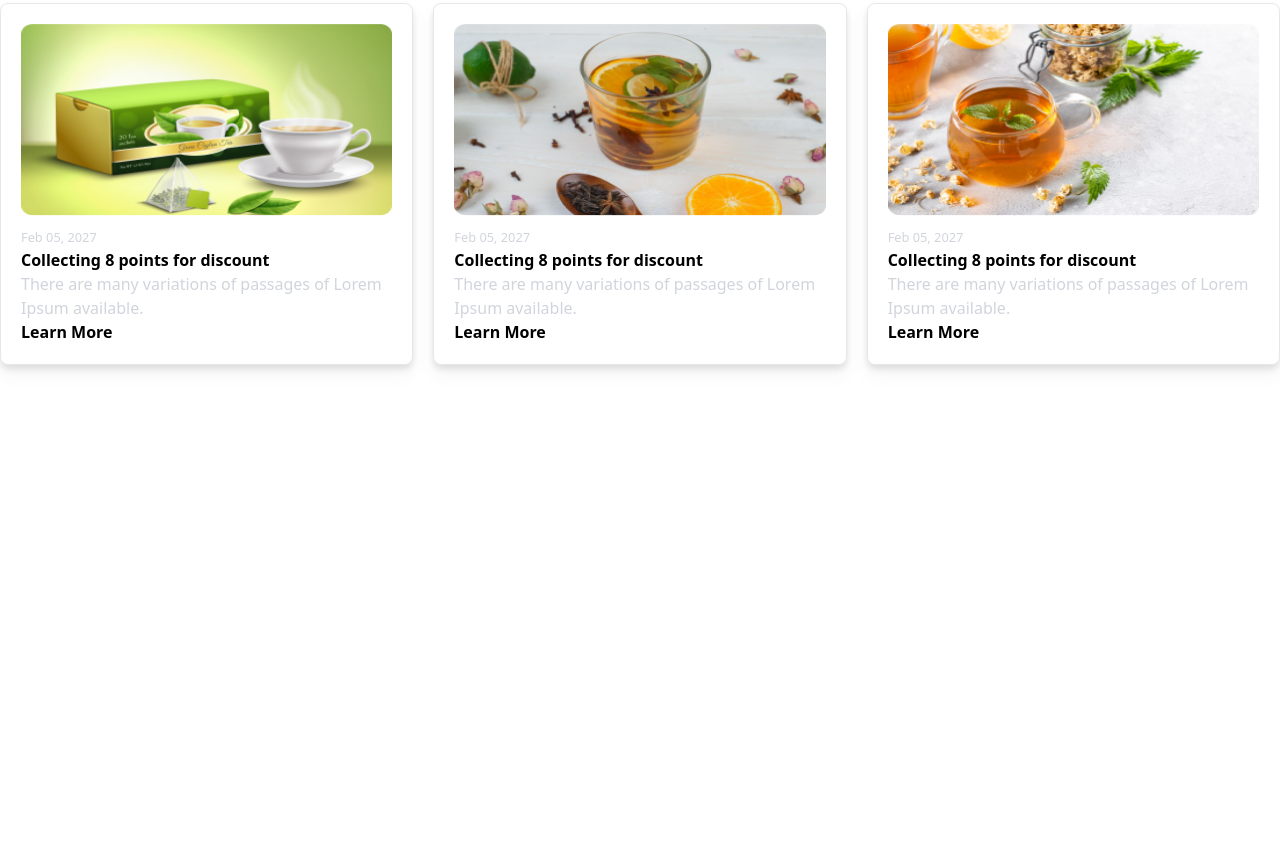
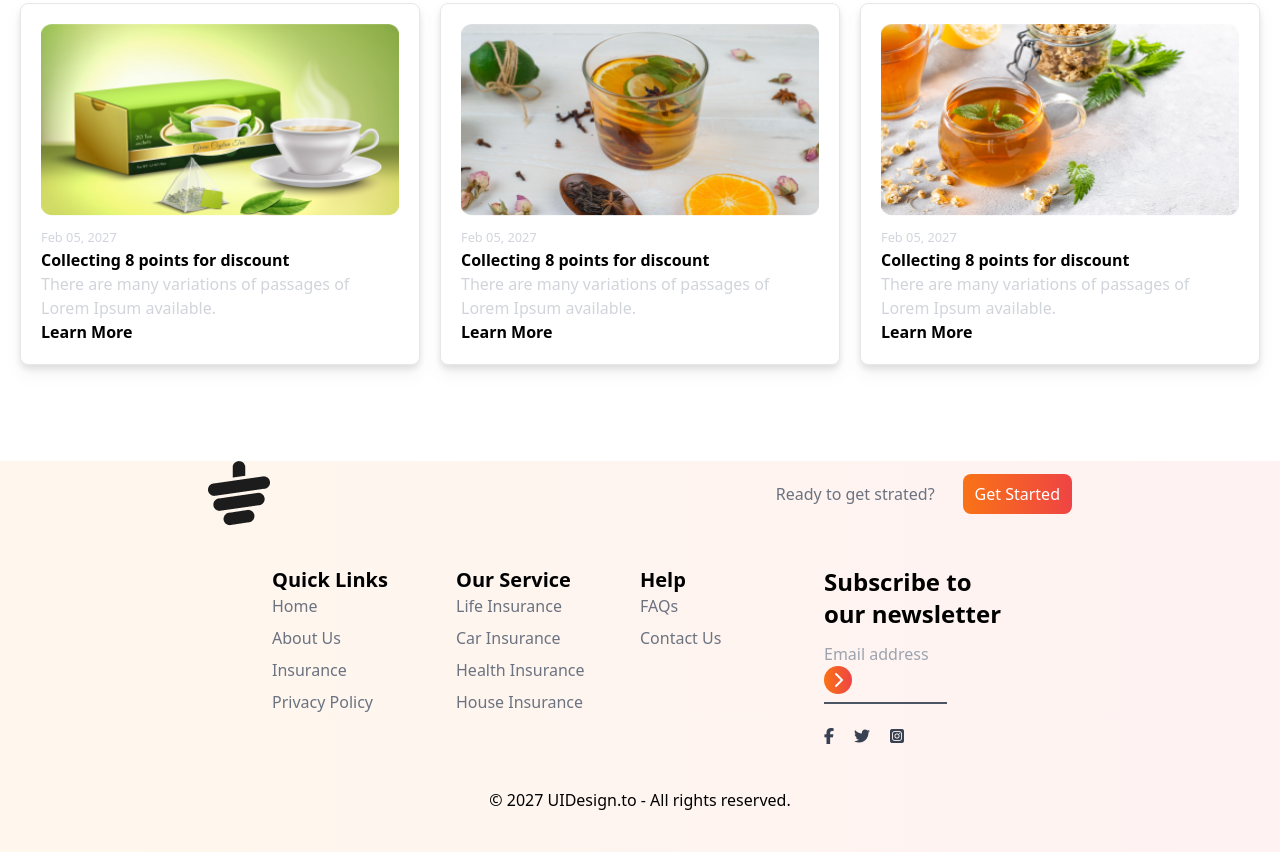
Before and after one commit to Utsob1621/S-BU-Tea-House, a plain HTML site: page index.html in a window 1280 px wide. Shown: the part 2589-3441 px from the top of the page. Before the commit the page ends 3050 px from the top, so only its background shows below. Drawn offline with nearby package versions, Linux system fonts and the light colour scheme.

Commit message:
full s bu tea house is completed and full responsive

```diff
--- a/index.html
+++ b/index.html
@@ -91,7 +91,7 @@
      </section>
      <!-- Great tea section -->
       <section class="mb-20">
-        <div class="grid grid-cols-1 lg:grid-cols-2">
+        <div class="grid grid-cols-1 lg:grid-cols-2 px-5">
           <!-- image div -->
            <div class="grid grid-cols-2 grid-rows-3 gap-4 lg:w-5/6">
             <div class="h-38 bg-gradient-to-r from-red-100 to-red-50 rounded-lg"></div>
@@ -161,7 +161,8 @@
       <p class="text-gray-400">There are many variations of passages of Lorem Ipsum available, but the majority have suffered alteration in some form, by injected humour, or randomised words which don't look even slightly believable.</p>
     </div>
     <!-- events cards -->
-    <div class="grid grid-cols-1 lg:grid-cols-3 gap-5">
+    <div class="grid grid-cols-1 lg:grid-cols-3 gap-5 px-5">
+      <!-- new card-1 -->
       <div class="bg-white rounded-lg p-5 drop-shadow-lg border border-gary space-y-2 mx-auto">
         <img class="w-full h-48" src="./images/news-1.png" alt="">
         <div>
@@ -194,8 +195,66 @@
     </div>
   </section>
   </main>
-  <footer>
-
+  <footer class="px-5 bg-gradient-to-r from-orange-50 to-red-50 lg:px-52">
+    <!-- footer logo section -->
+     <section class="max-w-screen-xl mb-10">
+      <div class="flex justify-between">
+          <img src="./images/cup.png" alt="">
+        <div class="flex gap-7 items-center">
+          <p class="text-gray-500">Ready to get strated?</p>
+          <button class="px-3 py-2 rounded-lg text-white bg-gradient-to-r from-orange-500 to-red-500 ">Get Started</button>
+        </div>
+      </div>
+     </section>
+<!-- footer text section -->
+    <section class="max-w-screen-xl mx-auto">
+      <div class="grid grid-cols-1 md:grid-cols-2 lg:grid-cols-4 px-8 lg:px-16">
+        <div>
+          <h6 class="font-semibold text-xl">Quick Links</h6>
+          <ul class="text-gray-500 space-y-2">
+            <il><a href="">Home</a></il>
+            <li><a href="">About Us</a></li>
+            <li><a href="">Insurance</a></li>
+            <li><a href="">Privacy Policy</a></li>
+          </ul>
+        </div>
+        <div>
+          <h6 class="font-semibold text-xl">Our Service</h6>
+          <ul class="text-gray-500 space-y-2">
+            <li><a href="">Life Insurance</a></li>
+            <li><a href="">Car Insurance</a></li>
+            <li><a href="">Health Insurance</a></li>
+            <li><a href="">House Insurance</a></li>
+          </ul>
+        </div>
+        <div>
+          <h6 class="font-semibold text-xl">Help</h6>
+          <ul class="text-gray-500 space-y-2">
+            <li><a href="">FAQs</a></li>
+            <li><a href="">Contact Us</a></li>
+          </ul>
+        </div>
+        <div class="space-y-3">
+          <h6 class="font-semibold text-2xl">Subscribe to our newsletter</h6>
+          <div class="">
+                  <input class="bg-transparent " placeholder="Email address" type="text"> <i class="fa-solid fa-chevron-right inline-flex w-7 h-7 bg-gradient-to-r from-orange-500 to-red-500 rounded-full justify-center items-center p-3 text-white"></i>
+                  <div class="border-b-2 border-gray-600 w-4/6 mt-2 mb-5"></div>
+                  <div class="flex gap-5 text-gray-700">
+                    <div>
+                      <i class="fa-brands fa-facebook-f"></i>
+                    </div>
+                    <div>
+                      <i class="fa-brands fa-twitter"></i>
+                    </div>
+                    <div>
+                      <i class="fa-brands fa-square-instagram"></i>
+                    </div>
+                  </div>
+          </div>
+      </div>
+      </div>
+    </section>
+    <div class="text-center  py-10">© 2027 UIDesign.to - All rights reserved.</div>
   </footer>
 </body>
 </html>
```
